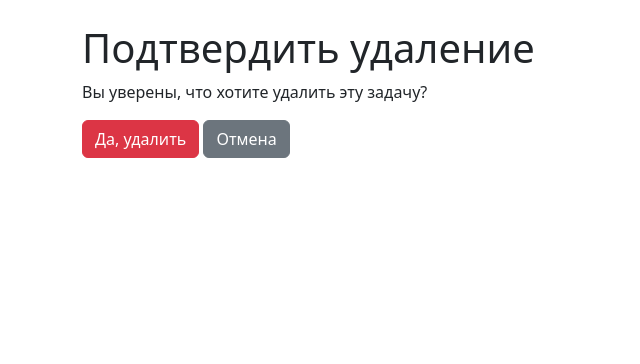
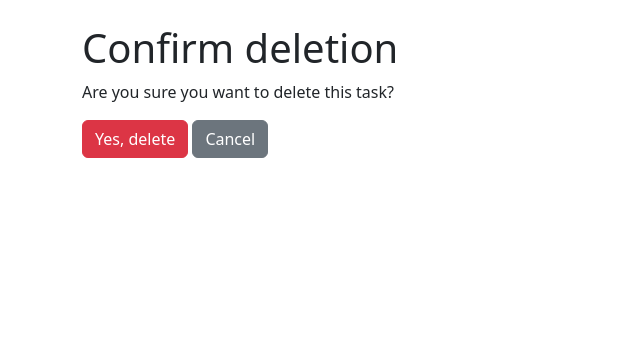
Before and after one commit to Maxcosanostra/python-project-52, a Django app: template templates/tasks/task_confirm_delete.html in a window 1280 px wide. Shown: the part 56-420 px from the top of the page, without its empty margins (0-640 px from the left). Run offline with Django 5.2, Linux system fonts and the light colour scheme; the template is opened without the code that fills it, so the values that code supplies are empty; some libraries are stand-ins or nearby versions.

Commit message:
update task_confirm_delete.html translations

```diff
--- a/templates/tasks/task_confirm_delete.html
+++ b/templates/tasks/task_confirm_delete.html
@@ -1,14 +1,16 @@
 {% extends "base.html" %}
 {% load i18n %}
+
 {% block title %}
-    {% trans "Подтвердить удаление" %}
+    {% trans "Confirm deletion" %}
 {% endblock %}
+
 {% block content %}
-    <h1>{% trans "Подтвердить удаление" %}</h1>
-    <p>{% trans "Вы уверены, что хотите удалить эту задачу?" %}</p>
+    <h1>{% trans "Confirm deletion" %}</h1>
+    <p>{% trans "Are you sure you want to delete this task?" %}</p>
     <form method="post">
         {% csrf_token %}
-        <button type="submit" class="btn btn-danger">{% trans "Да, удалить" %}</button>
-        <a href="{% url 'task_list' %}" class="btn btn-secondary">{% trans "Отмена" %}</a>
+        <button type="submit" class="btn btn-danger">{% trans "Yes, delete" %}</button>
+        <a href="{% url 'task_list' %}" class="btn btn-secondary">{% trans "Cancel" %}</a>
     </form>
 {% endblock %}
```
Also changed, not shown: locale/ru/LC_MESSAGES/django.po, 1 other file.
